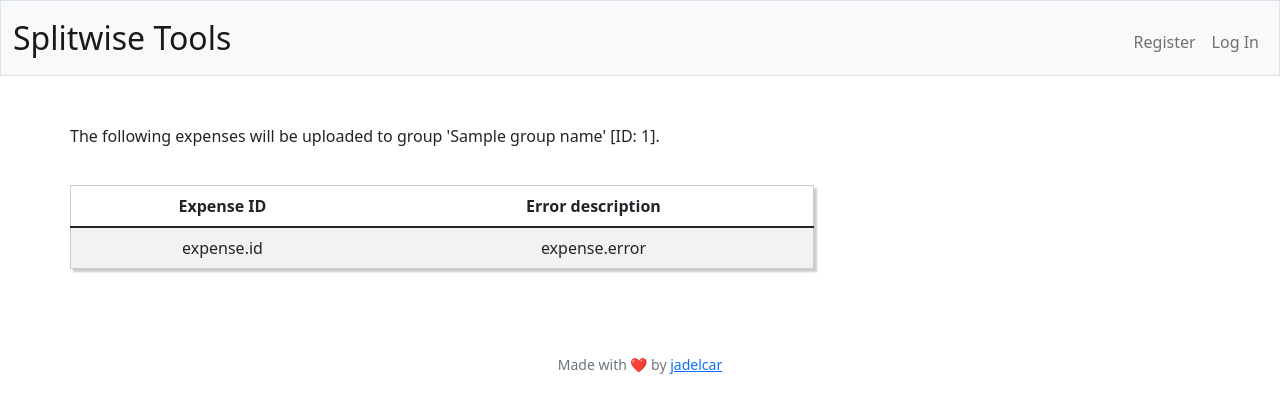
After one commit to jadelcar/splitwise-tools, a Flask app: template templates/upload_fail_summary.html in a window 1280 px wide. The commit adds this page. Shown: the top 413 px of the page. Run offline with Flask 3, Linux system fonts and the light colour scheme; the template is opened without the code that fills it: most values are stand-ins (such as "Sample title", 1, 10 or a date in 2020); some libraries are stand-ins or nearby versions.

Commit message:
First working version of batch upload

```diff
--- a/app.py
+++ b/app.py
@@ -1,4 +1,5 @@
 from cmath import nan
+
 from flask import Flask, url_for, render_template, request, redirect, session, flash
 from flask_sqlalchemy import SQLAlchemy
 from flask_session.__init__ import Session
@@ -56,16 +57,16 @@
 ALTER TABLE user ADD COLUMN split_access_token type text;
 
 """
-class Todo(db.Model):
-    #__tablename__ = "to_dos" # Define the table name (Not in the tutorial)
-    id = db.Column(db.Integer, primary_key=True)
-    content = db.Column(db.String(200), nullable=False) #nullable false means the user cannot leave it null (empty)
-    #completed =db.Column(db.Integer, default=0)
-    date_created = db.Column(db.DateTime, default=datetime.utcnow)
+# class Todo(db.Model):
+#     #__tablename__ = "to_dos" # Define the table name (Not in the tutorial)
+#     id = db.Column(db.Integer, primary_key=True)
+#     content = db.Column(db.String(200), nullable=False) #nullable false means the user cannot leave it null (empty)
+#     #completed =db.Column(db.Integer, default=0)
+#     date_created = db.Column(db.DateTime, default=datetime.utcnow)
 
-    #Function that returns a string every time we create a new element
-    def __repr__(self):
-        return '<Task %r>' % self.id
+#     #Function that returns a string every time we create a new element
+#     def __repr__(self):
+#         return '<Task %r>' % self.id
 
 class User(db.Model):
     #__tablename__ = "to_dos" # Define the table name (Not in the tutorial)
@@ -121,9 +122,10 @@
         return render_template('batch_upload.html', groups=groups)
     else:
         sObj = get_access_token()
-        session.pop('expenses_upload') # clear any previous expense data stored in session
+        app_current_user = sObj.getCurrentUser()
+        # if 'expenses_upload' in session:
+        #     session.pop('expenses_upload') # clear any previous expense data stored in session
 
-        app_current_user = sObj.getCurrentUser()
 
         # Fetch group info
         group_obj = sObj.getGroup(request.form.get("group_for_upload"))
@@ -206,28 +208,29 @@
 
         # In the df, remove the underscore at start of column names
         expenses_df.columns = expenses_df.columns.str.replace("^_", "", regex=True) # str.replace uses regex by default. To change it, add regex=False
-        expenses_df.columns = expenses_df.columns.str.replace("you", app_current_user.getFirstName(), regex=True)
+        expenses_df.columns = expenses_df.columns.str.replace("(?i)you", app_current_user.getFirstName(), regex=True) # (?i) makes it case insensitive
 
         # Loop through payers and add the payer ID (if)
         for index, expense in expenses_df.iterrows():
             raw_payer_name = expense['paid_by']
-            if raw_payer_name == "you": # Set values if payer = 'you'
-                expense['payer_name'] = app_current_user.getFirstName()
-                expense['payer_id'] = app_current_user.getId()
+            if str.lower(raw_payer_name) == "you": # Set values if payer = 'you'
+                expenses_df.at[index,'paid_by'] = app_current_user.getFirstName()
+                expenses_df.at[index,'payer_name'] = app_current_user.getFirstName()
+                expenses_df.at[index,'payer_id'] = app_current_user.getId()
             else:
                 for d in users_raw:
                     if d['name'] == raw_payer_name:
                         if d['correct'] == "yes": #  Payer matches a column which also matches a group member
-                            expense['payer_id'] = d['candidates'][0] #First element in the list 'candidate', which we know because correct = 'y'
-                            expense['payer_check'] = "correct"
+                            expenses_df.at[index,'payer_id'] = d['candidates'][0] #First element in the list 'candidate', which we know because correct = 'y'
+                            expenses_df.at[index,'payer_check'] = "correct"
                         elif d['correct'] == "no": # Payer matches column, but col didn't match a group member
-                            expense['payer_id'] = None
-                            expense['payer_check'] = "No match in group members"
+                            expenses_df.at[index,'payer_id'] = nan
+                            expenses_df.at[index,'payer_check'] = "No match in group members"
                     else:
                         continue #Move to next
                 if "payer_id" not in expense.keys(): # If after checking all the members no match was found, record this result
-                    expense['payer_id'] = None
-                    expense['payer_check'] = "No match in column names"
+                    expenses_df.at[index,'payer_id'] = nan
+                    expenses_df.at[index,'payer_check'] = "No match in column names"
 
         """
         Structure of dicts in users_raw
@@ -283,7 +286,7 @@
         def add_to_error_list(error_type, element_id, error_master=error_master): #error_master = error_master means by default we import this dict with the same name
             """ Add an element to error list, indicating error type and element ID """
             error_master[error_type]['error_list'].append(str(element_id))
-            return
+            return element_id
 
         # Function to build the error message
         def new_error_msg(error_type, error_master = error_master):
@@ -327,9 +330,6 @@
                 if type_split == "shares" and total_shares != 100 :
                     add_to_error_list("shares_no_addup", id)
 
-
-
-
         # Date cannot be parsed
         # for date in df.date:
         #     if is_date(date) == TRUE:
@@ -367,6 +367,7 @@
                 for member in group['members']:
                     # Share paid: Full amount or zero (no support for several payers yet)
                     member_name = member.getFirstName()
+                    member_id = member.getId()
                     if expense['paid_by'] == member_name : share_paid = expense['amount']
                     else: share_paid = 0
 
@@ -386,17 +387,26 @@
                             share_owed = round(expense['amount'] / members_to_split) # Get value from cell under the person's column
 
                     #Add the 'shares' dict to the corresponding key inside the expense
-                    shares = { "share_owed" : "", "share_paid" : ""}
                     shares = {
-                        "share_owed" : share_owed,
+                        "user_id" : member_id ,
+                        "share_owed" : share_owed ,
                         "share_paid" : share_paid
                     }
 
                     expense[member_name + "_shares"] = shares # e.g. expense['javier_shares'] = {"share_owed" : 7.5, "share_paid" : 15}
             else:
+                #If paid_equal = y
                 for member in group['members']:
                     member_name = member.getFirstName()
-                    shares = { "share_owed" : "", "share_paid" : ""}
+                    member_id = member.getId()
+                    if expense['paid_by'] == member_name : share_paid = expense['amount']
+                    else: share_paid = 0
+
+                    shares = {
+                        "user_id" : member_id ,
+                        "share_owed" : expense['amount'] / len(group['members']),
+                        "share_paid" : share_paid
+                    }
                     expense[member_name + "_shares"] = shares
             """
             Ensure shares add up to the total amount by adding/substracting the difference from the uploading user (Since we are checking for errors, it should only be because of rounding and thus small)
@@ -432,56 +442,91 @@
 
         if error_count == 0:
             # Store the dict in session and redirect to editing site
-            # session['expenses_upload'] = expenses
-            # session['expenses_upload_group'] = group
+            session['expenses_upload'] = expenses
+            session['expenses_upload_group_members'] = group_members
+            session['expenses_upload_group_id'] = group['id']
+            session['expenses_upload_group_name'] = group['name']
 
             # Redirect to the website for editing (edit_upload.html), passing on the data on expenses for display
             # Consider improving this view with using pivottable.js (https://github.com/nicolaskruchten/jupyter_pivottablejs)
-            return render_template("upload_edit.html", file_valid = "yes", group = group, users_raw = users_raw, expenses = expenses, error_master = error_master)
+            return render_template("upload_edit.html", file_valid = "yes", group_id = group['id'], group_name = group['name'], group = group, users_raw = users_raw, expenses = expenses, error_master = error_master)
         else:
             flash(error_message)
-            return render_template("upload_edit.html", file_valid = "no",  group = group, users_raw = users_raw, expenses = expenses, error_master = error_master)
+            return render_template("upload_edit.html", file_valid = "no",  group_id = group['id'], group_name = group['name'], group = group, users_raw = users_raw, expenses = expenses, error_master = error_master)
 
 # TBD: Depending on the process result
     # If the process fails: Show errors
     # If the process timeouts: Show apology
     # If the process succeeds:
 
-# @app.route('/push_expenses', methods=['POST'])
-# def push_expenses():
-#     #Another option: Parse the data received as JSON in the Splitwise format needed (https://flask.palletsprojects.com/en/2.2.x/api/#flask.Request.get_json), also see the property 'JSON'
+@app.route('/push_expenses', methods=['POST'])
+def push_expenses():
+    #Another option: Parse the data received as JSON in the Splitwise format needed (https://flask.palletsprojects.com/en/2.2.x/api/#flask.Request.get_json), also see the property 'JSON'
+    sObj = get_access_token()
+    app_current_user = sObj.getCurrentUser()
 
-#     # Open the expenses dict
-#     expenses = session['batch_expenses']
-#     group = session['group']
+    # The data to upload was stored in session
+    expenses = session['expenses_upload']
+    group_id = session['expenses_upload_group_id']
+    group = sObj.getGroup(group_id)
+    group_name = group.name
+
+    # Extract needed data
+    group_members = []
+    for member in group.getMembers():
+        group_members.append(
+            {
+                "name" : member.first_name ,
+                "id" : member.id
+            }
+        )
+
+    # Upload each expense to Splitwise
+    expenses_failed = []
+    expenses_sw_obj = []
+    for e in expenses:
+        expense = Expense()
+        expense.setCost(e['amount'])
+        expense.setDescription(e['description'])
+        expense.setGroupId(group.id)
+        expense.setCreationMethod('app_tools')
+        expense.setDate(e['date'])
+        expense.setCurrencyCode(e['currency'])
+        if e['all_equal'] == "y" and str.lower(e['paid_by']) == 'you':
+            expense.setSplitEqually() #Default is 'should_split = True'
+            pass
+        else:
+            for member in group_members:
+                user_share_dict = e[member['name'] + "_shares"] # Contains share_owed and share_paid
+                if sum(user_share_dict.values()) > 0: # if any of share_owed or share_paid  is > 0, the user is a member of this expense
+                    user = ExpenseUser()
+                    user.setId(user_share_dict['user_id'])
+                    user.setPaidShare(user_share_dict['share_paid'])
+                    user.setOwedShare(user_share_dict['share_owed'])
+                    expense.addUser(user)
+        expenses_sw_obj.append(expense)
 
 
-#     # Upload each expense to Splitwise
-#     for e in expenses:
-#         expense = Expense()
-#         expense.setCost(e['amount'])
-#         expense.setDescription(e['description'])
-#         expense.setGroupId(group['id'])
-#         if e['all_equal'] == "y":
-#             for member in group['members']:
-#                 user = ExpenseUser()
-#                 user.setId(member['id'])
-#                 user.setId(member['id'])
-#                 expense.addUser(user)
+    # Upload expenses
+    for expense in expenses_sw_obj:
+        nExpense, errors = sObj.createExpense(expense)
+        if nExpense is not None:
+            print("Expense number: " + str(nExpense.getId()))
+        else:
+            print("Expense errors: " + str(errors))
+            expenses_failed.append(
+                {
+                    'id': e['id'],
+                    'error' : errors
+                }
+            )
 
+    # Return summary
+    if len(expenses_failed) > 0:
+        return render_template("upload_fail_summary.html", expenses_failed = expenses_failed, group_id = group_id, group_name = group_name)
+    else:
+        return render_template("upload_success_summary.html", group_id = group_id)
 
-
-
-#     # Create a csv file for user to download
-
-#     # Remove expenses from session
-
-#     # Return summary
-#     return render_template("upload_success_summary.html")
-
-
-
-#     # If the process fails (i.e. an exception) make sure to remove the expenses from session
 
 @app.route("/login_app", methods=["GET", "POST"])
 def login():
@@ -518,16 +563,14 @@
 
 
         # Try to load access_token (only if user has authorized Splitwise before)
-        try:
-            sObj = Splitwise(Config.consumer_key,Config.consumer_secret)
-            url, secret = sObj.getAuthorizeURL()
-            access_token = sObj.getAccessToken(rows[0]["split_oauth_token"], secret,rows[0]["split_oauth_verifier"])
-            session['access_token'] = access_token
-        except:
-            return redirect("/")
+        # try:
+        #     sObj = Splitwise(Config.consumer_key,Config.consumer_secret)
+        #     url, secret = sObj.getAuthorizeURL()
+        #     access_token = sObj.getAccessToken(rows[0]["split_oauth_token"], secret,rows[0]["split_oauth_verifier"])
+        #     session['access_token'] = access_token
+        # except:
+        #     return redirect("/")
         return redirect("/")
-
-
 
     # User reached route via GET (as by clicking a link or via redirect)
     else:
--- a/templates/upload_edit.html
+++ b/templates/upload_edit.html
@@ -12,7 +12,7 @@
 
 <div class="container">
     <div class="row col-md-8 custyle">
-    The following expenses will be uploaded to group '{{ group.name }}'[ID: {{ group.id }}].
+    The following expenses will be uploaded to group '{{ group_name }}' [ID: {{ group_id }}].
     <table class="table table-striped custab">
     <thead>
         <tr>
@@ -28,7 +28,6 @@
                 <th>{{ raw_user.name }} [{{ raw_user.id }}]</th>
             {% endfor %}
             <th>Total shares</th>
-            <th></th>
             <!-- <th class="text-center">Actions</th> -->
         </tr>
     </thead>
@@ -55,7 +54,7 @@
     </div>
 </div>
 {% if file_valid == "yes" %}
-    <form action="" method="post" >
+    <form action="/push_expenses" method="post" >
         <button class="btn btn-primary" type="submit">Upload</button>
     </form>
 {% else %}
--- /dev/null
+++ b/templates/upload_fail_summary.html
@@ -0,0 +1,29 @@
+{% extends "base.html" %}
+
+{% block title %}
+    Uploaded!
+{% endblock %}
+
+{% block body %}
+<div class="container">
+    <div class="row col-md-8 custyle">
+    The following expenses will be uploaded to group '{{ group_name }}' [ID: {{ group_id }}].
+    <table class="table table-striped custab">
+    <thead>
+        <tr>
+            <th>Expense ID</th>
+            <th>Error description</th>
+            <!-- <th class="text-center">Actions</th> -->
+        </tr>
+    </thead>
+    {% for expense in expenses_failed %}
+        <tr>
+            <td>expense.id</td>
+            <td>expense.error</td>
+        </tr>
+    {% endfor %}
+    </table>
+    </div>
+</div>
+
+{% endblock %}
```
Also changed, not shown: templates/upload_success_summary.html (added, +10 -0 lines), 2 other files.
